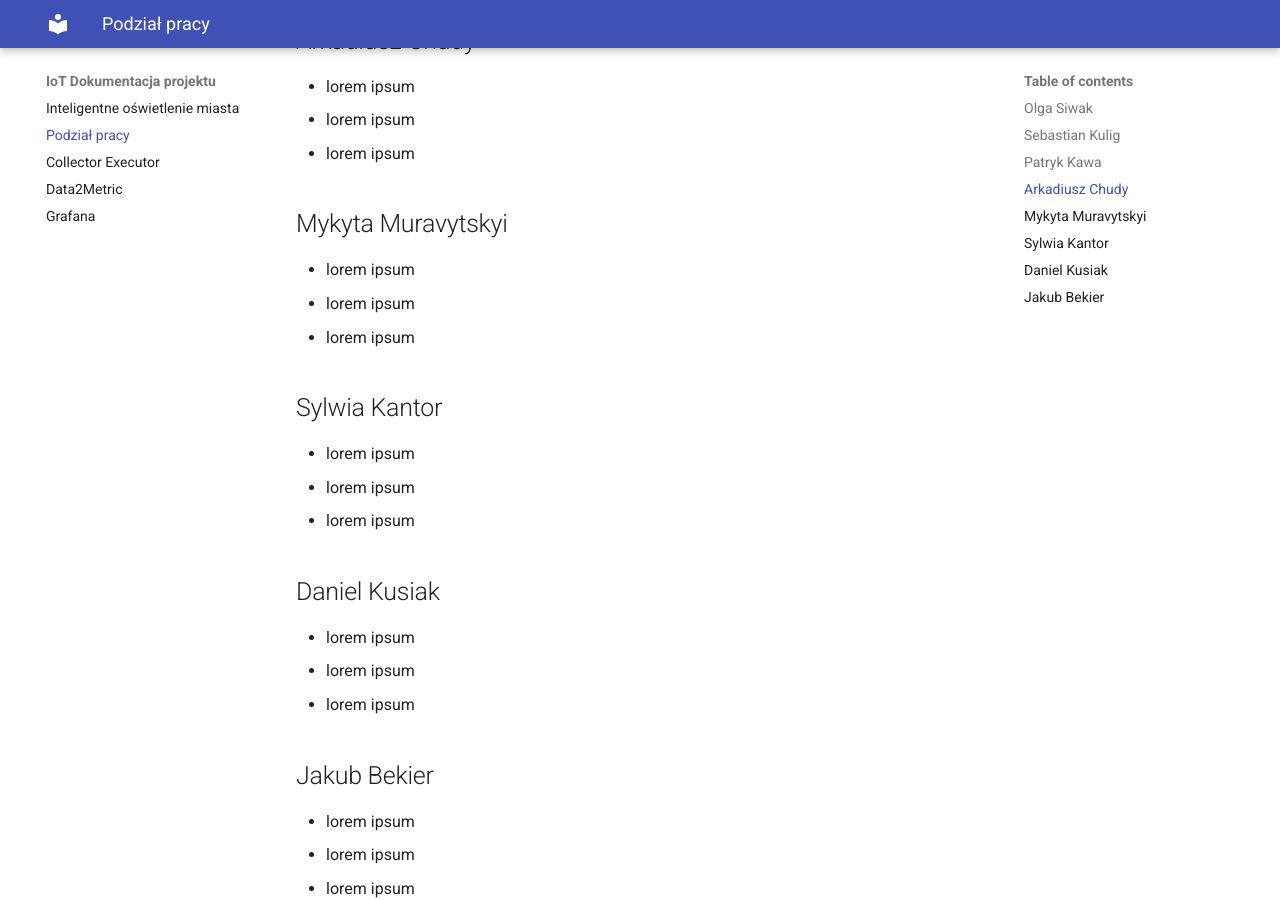
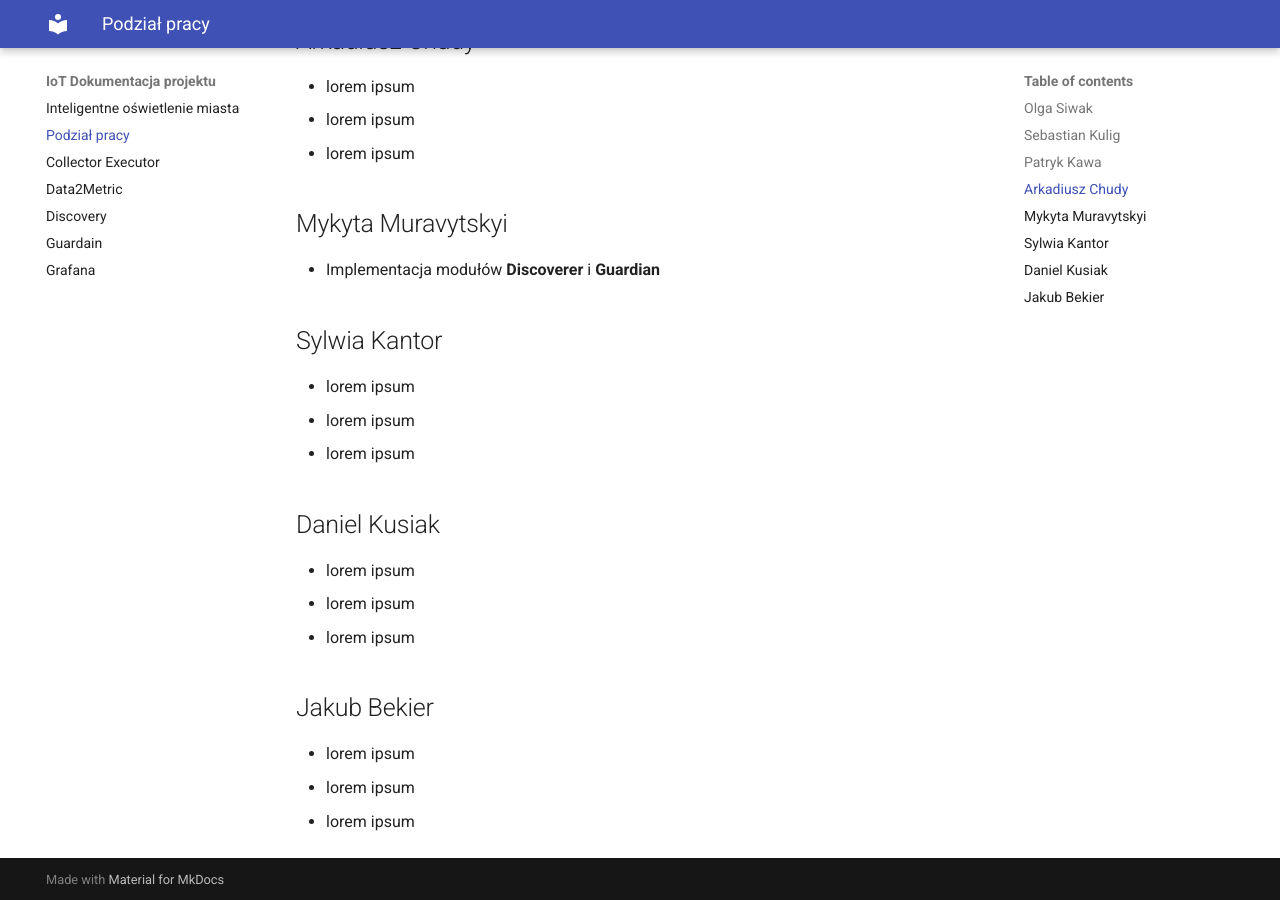
Before and after one commit to olgasiwak/iot, an MkDocs documentation site: the page built from docs/docs/responsibilities.md, in a window 1280 px wide and 900 px high, scrolled down 742 px. Built offline with MkDocs 1.6.1 and Material for MkDocs 9.7.7, drawn with Linux system fonts in a browser that asks for light colours.

Commit message:
added info to side docs

```diff
--- a/docs/docs/responsibilities.md
+++ b/docs/docs/responsibilities.md
@@ -27,9 +27,7 @@
 
 ## Mykyta Muravytskyi
 
-- lorem ipsum
-- lorem ipsum
-- lorem ipsum
+- Implementacja modułów **Discoverer** i **Guardian**
 
 ## Sylwia Kantor
 
--- a/docs/mkdocs.yml
+++ b/docs/mkdocs.yml
@@ -12,4 +12,6 @@ nav:
   - Podział pracy: responsibilities.md
   - Collector Executor: collector_executor_documentation.md
   - Data2Metric: data2metric_documentation.md
+  - Discovery: discoverer_documentation.md
+  - Guardain: guardian_documentation.md
   - Grafana: grafana_documentation.md
```
